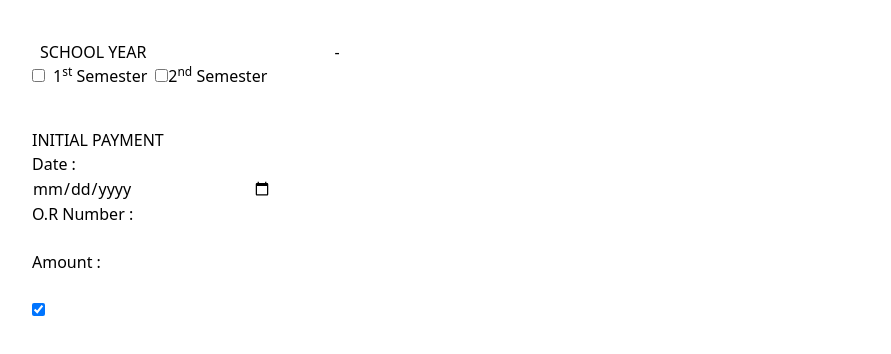
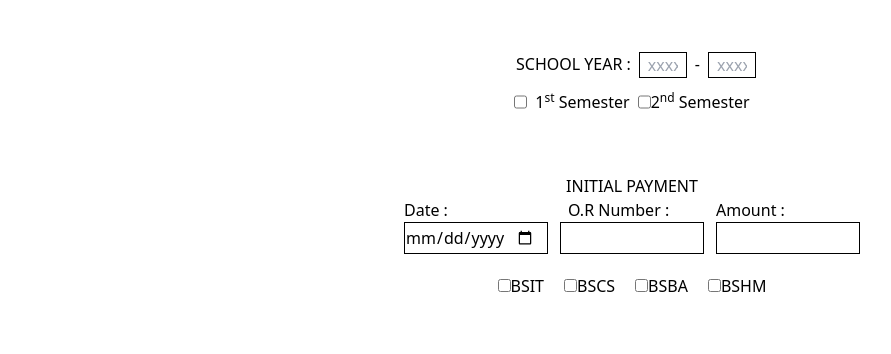
Before and after one commit to stanleygarbo/clg-super-app, a React (Vite) app in the folder frontend/: page /admission in a window 1280 px wide. Shown: the top 354 px of the page, without its empty margins (8-899 px from the left). Built offline with nearby package versions, Linux system fonts and the light colour scheme.

Commit message:
Design-layout

```diff
--- a/frontend/src/AdmissionComponents/EFormSeniorHigh.tsx
+++ b/frontend/src/AdmissionComponents/EFormSeniorHigh.tsx
@@ -2,7 +2,7 @@ import React from "react";
 
 import { proxy, useSnapshot } from "valtio";
 
-const state = proxy({ count: 0, text: "hello", sem: 0, course: 0 });
+const state = proxy({ count: 0, text: "hello", sem: 0, course: " " });
 
 const EForm = () => {
   const snap = useSnapshot(state);
@@ -13,12 +13,28 @@ const EForm = () => {
       {/* SchoolYear */}
 
       <form>
+        <div className="flex flex-col items-center">
+          {/* SchoolYear */}
+          <div className="flex flex-row pt-3 pb-3">
+            <label className="pr-2 pl-2">SCHOOL YEAR : </label>
+            <input
+              className="pr-2 pl-2 w-[3rem]"
+              required
+              type="number"
+              placeholder="xxxx"
+            ></input>
+            <p className="pl-2 pr-2">-</p>
+            <input
+              className="pr-2 pl-2 w-[3rem]"
+              required
+              type="number"
+              placeholder="xxxx"
+            ></input>
+          </div>
+          {/* SchoolYearEnd */}
+        </div>
+        <div className="flex flex-col items-center pb-5">
           <div className="flex flex-row">
-          <label className="pr-2 pl-2">SCHOOL YEAR</label>
-          <input className="pr-2 pl-2 w-[15%]" required type="number"></input>
-          <p>-</p>
-          <input className="pr-2 pl-2 w-[15%]" required type="number"></input>
-        </div>
             <input
               className="radio1 pl-2 pr-2"
               type="checkbox"
@@ -51,23 +67,102 @@ const EForm = () => {
             <label htmlFor="radio2">
               2<sup>nd</sup> Semester
             </label>
+          </div>
+        </div>
       </form>
       {/* Payment */}
-      <div className="m-auto pt-10">
-        <h1>INITIAL PAYMENT</h1>
-        <form className="flex flex-col">
-          <label>Date : </label>
-          <input required type="date" className=" w-[20%]"></input>
-          <label htmlFor="radio-2">O.R Number : </label>
-          <input required type="number"></input>
+      <div className="flex flex-col items-center m-auto pt-10">
+        <h1 className="pb-0">INITIAL PAYMENT</h1>
+        <form className="flex flex-row gap-3">
+          <div className="flex flex-col pb-0">
+            <label className="pr-2">Date : </label>
+            <input
+              required
+              type="date"
+              className=" w-[9rem] h-[32px] pr-3"
+            ></input>
+          </div>
+          <div className="flex flex-col pb-0">
+            <label className="pl-2">O.R Number : </label>
+            <input
+              required
+              className=" w-[9rem] h-[32px] pr-3"
+              type="number"
+            ></input>
+          </div>
+          <div className="flex flex-col pb-0">
             <label>Amount : </label>
-          <input required type="number"></input>
+            <input
+              className=" w-[9rem] h-[32px] pr-3"
+              required
+              type="number"
+            ></input>
+          </div>
         </form>
       </div>
       {/* Courses */}
-      <div className="Courses">
-        <form>
-          <input required type="checkbox" checked></input>
+      <div className="flex flex-col items-center Courses py-5 ">
+        <form className="flex flex-row gap-5 justify-center w-[500px]">
+          <div>
+            <input
+              required
+              type="checkbox"
+              checked={state.course === "BSIT"}
+              onChange={() => {
+                if (state.course === "BSIT") {
+                  state.course = " ";
+                } else {
+                  state.course = "BSIT";
+                }
+              }}
+            ></input>
+            <label>BSIT</label>
+          </div>
+          <div>
+            <input
+              required
+              type="checkbox"
+              checked={state.course === "BSCS"}
+              onChange={() => {
+                if (state.course === "BSCS") {
+                  state.course = " ";
+                } else {
+                  state.course = "BSCS";
+                }
+              }}
+            ></input>
+            <label>BSCS</label>
+          </div>
+          <div>
+            <input
+              required
+              type="checkbox"
+              checked={state.course === "BSBA"}
+              onChange={() => {
+                if (state.course === "BSBA") {
+                  state.course = " ";
+                } else {
+                  state.course = "BSBA";
+                }
+              }}
+            ></input>
+            <label>BSBA</label>
+          </div>
+          <div>
+            <input
+              required
+              type="checkbox"
+              checked={state.course === "BSHM"}
+              onChange={() => {
+                if (state.course === "BSHM") {
+                  state.course = " ";
+                } else {
+                  state.course = "BSHM";
+                }
+              }}
+            ></input>
+            <label>BSHM</label>
+          </div>
         </form>
       </div>
     </div>
--- a/frontend/src/components/Navbar.tsx
+++ b/frontend/src/components/Navbar.tsx
@@ -2,8 +2,19 @@ import { Link } from "react-router-dom";
 
 const Navbar = () => {
   return (
-    <div className="flex flex-row-reverse bg-blue-400 pt-5 pb-5 m-auto">
-      <div className="flex gap-x-1">
+    <div className="flex flex-row-reverse gap-4 bg-white pt-5 pb-5 m-auto">
+      <div className="flex gap-x-1 justify-between w-full px-5">
+        <div className="flex items-start pr-2 pl-2">
+          <Link className=" flex text-xs font-bold items-center" to="/">
+            <img
+              src="./src/Pictures/images.png"
+              alt="ACLC"
+              className="size-[2rem] rounded-full"
+            />
+            <p className="ml-3 text-sm font-black">ACLC COLLEGE</p>
+          </Link>
+        </div>
+        <section className="flex">
           <div className="pr-2 pl-2 hover:text-red-100 transition-all">
             <Link className="text-xs font-bold" to="/">
               Home
@@ -14,11 +25,12 @@ const Navbar = () => {
               About
             </Link>
           </div>
-        <div className="pr-2 pl-2 hover:text-red-100 transition-all">
+          <div className="pr-5 pl-2 hover:text-red-100 transition-all">
             <Link className="text-xs font-bold" to="/login">
               Login
             </Link>
           </div>
+        </section>
       </div>
     </div>
   );
--- /dev/null
+++ b/frontend/src/components/home/prevHome.tsx
@@ -0,0 +1,22 @@
+import React from "react";
+
+const PrevHome = () => {
+  return (
+    <div>
+      <div className="text-center text-3xl pt-5 pb-5">
+        <h1 className="font-bold">ACLC Courses</h1>
+      </div>
+      <div>
+        <h2 className="font-bold">College</h2>
+        <div className="group ">
+          BSIT{" "}
+          <span className="opacity-0 group-hover:opacity-100 transition-all">
+            (Bachelor's of Science in Infomation Technology)
+          </span>
+        </div>
+      </div>
+    </div>
+  );
+};
+
+export default PrevHome;
--- a/frontend/src/index.css
+++ b/frontend/src/index.css
@@ -9,3 +9,8 @@
       margin: 0;
     }
   }
+
+  input {
+    border-color: black;
+    border: 1px solid;
+  }
--- a/frontend/src/pages/auth/About.tsx
+++ b/frontend/src/pages/auth/About.tsx
@@ -2,22 +2,28 @@ import React from "react";
 
 const About = () => {
   return (
-    <div>
-      <p>
-        About Us Who We Are Welcome to [Your Organization/Website Name]! We are
-        a passionate team dedicated to [your mission or purpose]. Founded in
-        [year], our goal is to [describe your main objectives and values]. Our
-        Mission At [Your Organization/Website Name], we believe in [insert core
-        beliefs or values]. We strive to [describe what you aim to achieve for
-        your audience or community]. What We Do We offer [briefly describe your
-        products, services, or content]. Whether you’re looking for [specific
-        offerings] or simply want to learn more about [related topics], we’re
-        here to help! Our Story [Include a brief story about how you started,
-        any challenges you faced, and key milestones]. This journey has shaped
-        who we are today and continues to drive us forward. Join Us We invite
-        you to [call to action, such as subscribing to a newsletter, following
-        on social media, etc.]. Let’s connect and make a difference together!
-      </p>
+    <div className="flex flex-row justify-evenly pt-[5rem]">
+      <div className="bg-red-200 w-[500px]">
+        <p className="text-warp">
+          ACLC College is a member of the AMA Education System and is one of the
+          leading computer schools in the country. With a curriculum that is
+          based on the requirements of the actual industry, ACLC College aims to
+          produce highly competent graduates, especially in the field of IT and
+          other fields that require knowledge in today's technology.
+        </p>
+      </div>
+      <div className="bg-red-200 w-[500px]">
+        <p className="text-warp">
+          AMA Computer Learning Center (ACLC) is a leading computer training
+          institution in the country offering full 2-year programs and
+          short-term courses. It is focused on producing highly competent and
+          skilled graduates to address the growing needs of the local and
+          international markets. ACLC offers the most complete and up-to-date
+          curriculum to equip students with the necessary skills to pursue an IT
+          career. It also has international affiliations that allow ACLC
+          graduates to get high paying jobs and continuous promotions.
+        </p>
+      </div>
     </div>
   );
 };
--- a/frontend/src/pages/auth/Home.tsx
+++ b/frontend/src/pages/auth/Home.tsx
@@ -1,12 +1,9 @@
+import PrevHome from "../../components/home/prevHome";
+
 const Home = () => {
   return (
     <div className="d">
-      <p>
-        import React from "react"; import React from "react"; import React from
-        "react"; import React from "react"; import React from "react"; import
-        React from "react"; import React from "react"; import React from
-        "react"; import React from "react";
-      </p>
+      <PrevHome />
     </div>
   );
 };
--- a/frontend/src/pages/auth/Login.tsx
+++ b/frontend/src/pages/auth/Login.tsx
@@ -5,17 +5,17 @@ const Login = () => {
   const [userPassword, setUserPassword] = useState("");
 
   return (
-    <div id="loginPopUp" className="oppUp pt-[20%]">
-      <form className="flex flex-col m-auto pt-10 pb-10 w-[360px] bg-red-300 rounded-xl">
-        <div className="m-auto pb-5">
-          <h1 className="text-xl text-black font-bold bg-blue-200 pb-2 pt-2 pr-2 pl-2 rounded-xl">
+    <div id="loginPopUp" className="pt-[10rem] bg-white h-screen">
+      <form className="flex flex-col m-auto pt-12 pb-12 w-[360px] rounded-xl bg-white shadow-2xl">
+        <div className="pl-10 pb-5">
+          <h1 className="text-xl text-black font-bold pt-2 pr-2 pl-2 rounded-xl">
             Login
           </h1>
         </div>
 
-        <div className="flex flex-col m-auto p-auto pb-1">
+        <div className="flex flex-col m-auto p-auto pb-1 w-[270px]">
           <input
-            className="pl-10 pr-10 border-2 border-black rounded-xl"
+            className="pl-10 pr-10 border-2 border-black"
             required
             type="text"
             placeholder="USN"
@@ -26,9 +26,9 @@ const Login = () => {
           ></input>
         </div>
 
-        <div className="flex flex-col m-auto p-auto pb-1">
+        <div className="flex flex-col m-auto p-auto pb-1 w-[270px]">
           <input
-            className="pl-10 pr-10 border-2 border-black rounded-xl"
+            className="pl-10 pr-10 border-2 border-black"
             required
             type="password"
             placeholder="Password"
@@ -40,7 +40,7 @@ const Login = () => {
         </div>
 
         <div className="m-auto pt-4">
-          <button className="bg-grey pr-3 pl-3 bg-red-500 rounded-xl text-white">
+          <button className="pr-3 pl-3 bg-blue-500 shadow-lg shadow-blue-500/50 rounded-xl text-white hover:text-black hover:bg-white transition-all w-[270px] py-2">
             LogIn
           </button>
         </div>
```
Also changed, not shown: frontend/src/Pictures/images.png (added). Lines whose indentation alone changed are shown as unchanged.
